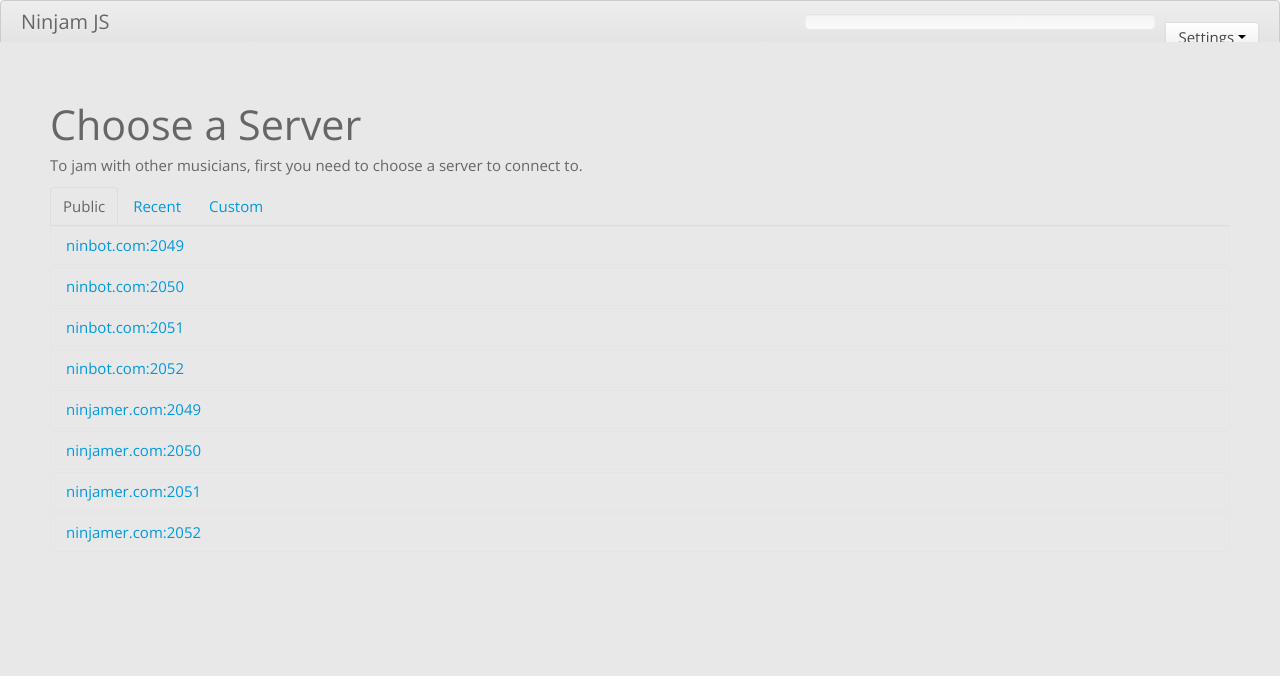
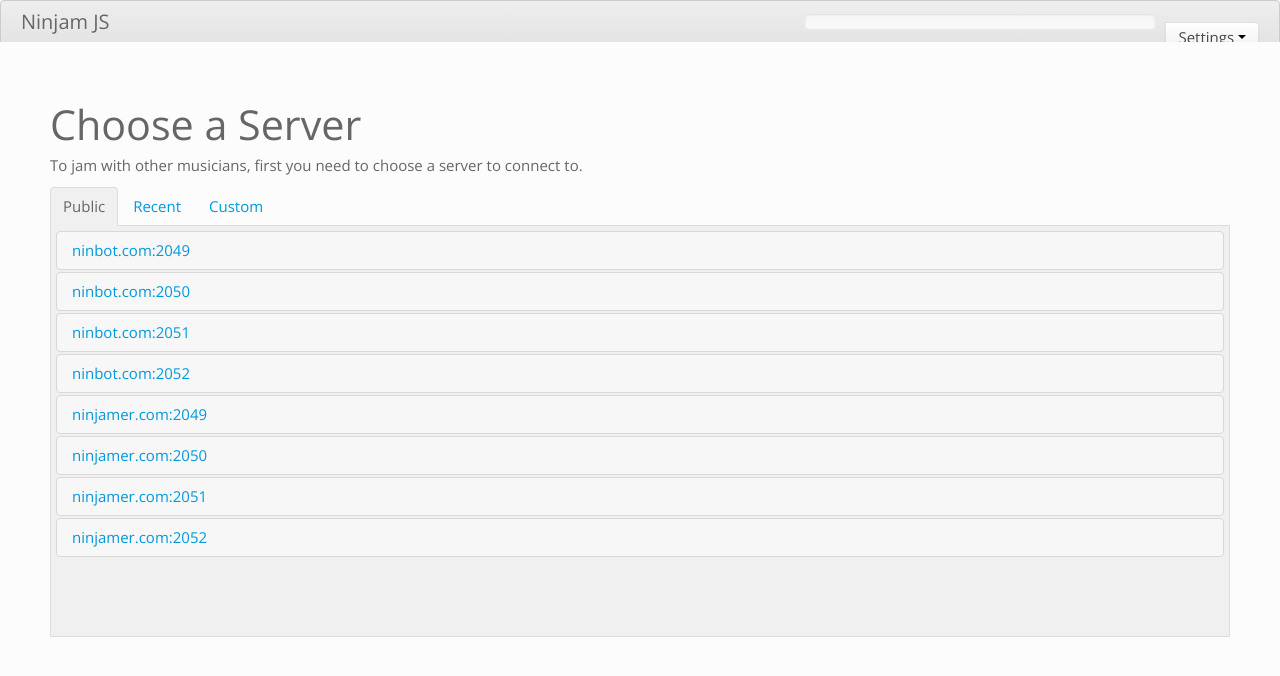
Before and after one commit to BHSPitMonkey/ninjam-js, a browser extension: page app/index.html in a window 1280 px wide. Drawn offline with nearby package versions, Linux system fonts and the light colour scheme; no server answers.

Commit message:
Color and other CSS changes to server browser UI

```diff
--- a/app/css/app.css
+++ b/app/css/app.css
@@ -21,7 +21,7 @@
 }
 
 .serverbrowser-pane {
-  background: #E8E8E8;
+  background: #fcfcfc;
   padding: 50px;
   position: absolute;
   bottom: 0;
@@ -38,11 +38,28 @@
   margin-bottom: 0;
 }
 
+.nav-tabs > .active > a {
+  background: #f0f0f0;
+}
+
 .tab-content {
   min-width: 500px;
   height: 400px;
   overflow-x: hidden;
   overflow-y: auto;
+  background: #f0f0f0;
+  border: 1px solid #ddd;
+  border-top-style: none;
+  padding: 5px;
+}
+
+.accordion-group {
+  border-color: #d8d8d8;
+  background: #f7f7f7;
+}
+
+div[heading="Custom"] {
+  padding: 20px;
 }
 
 .server-info > div {
@@ -116,7 +133,7 @@
 }
 
 .sidebar {
-  background: white;
+  background: #fcfcfc;
   bottom: 0;
   position: absolute;
   right: 0;
```
